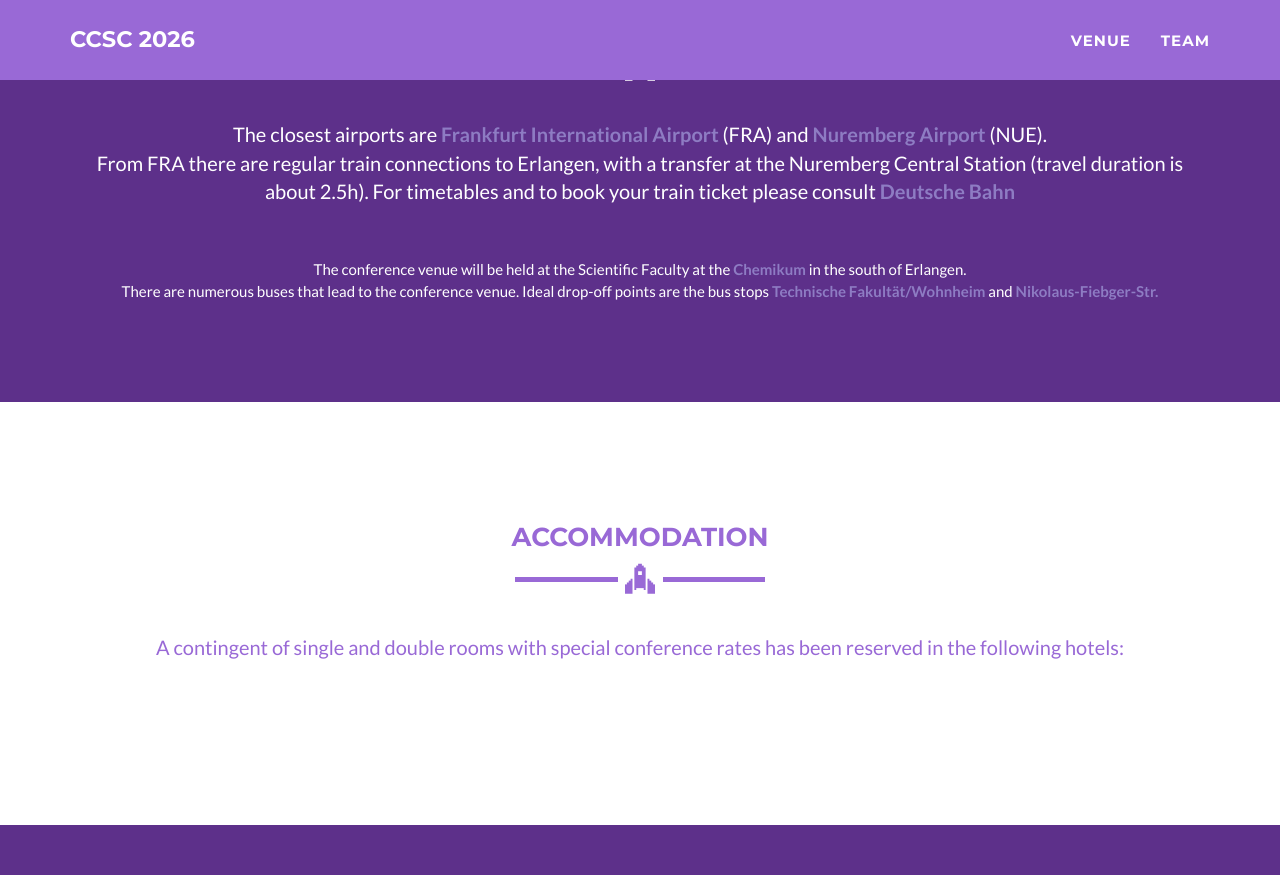
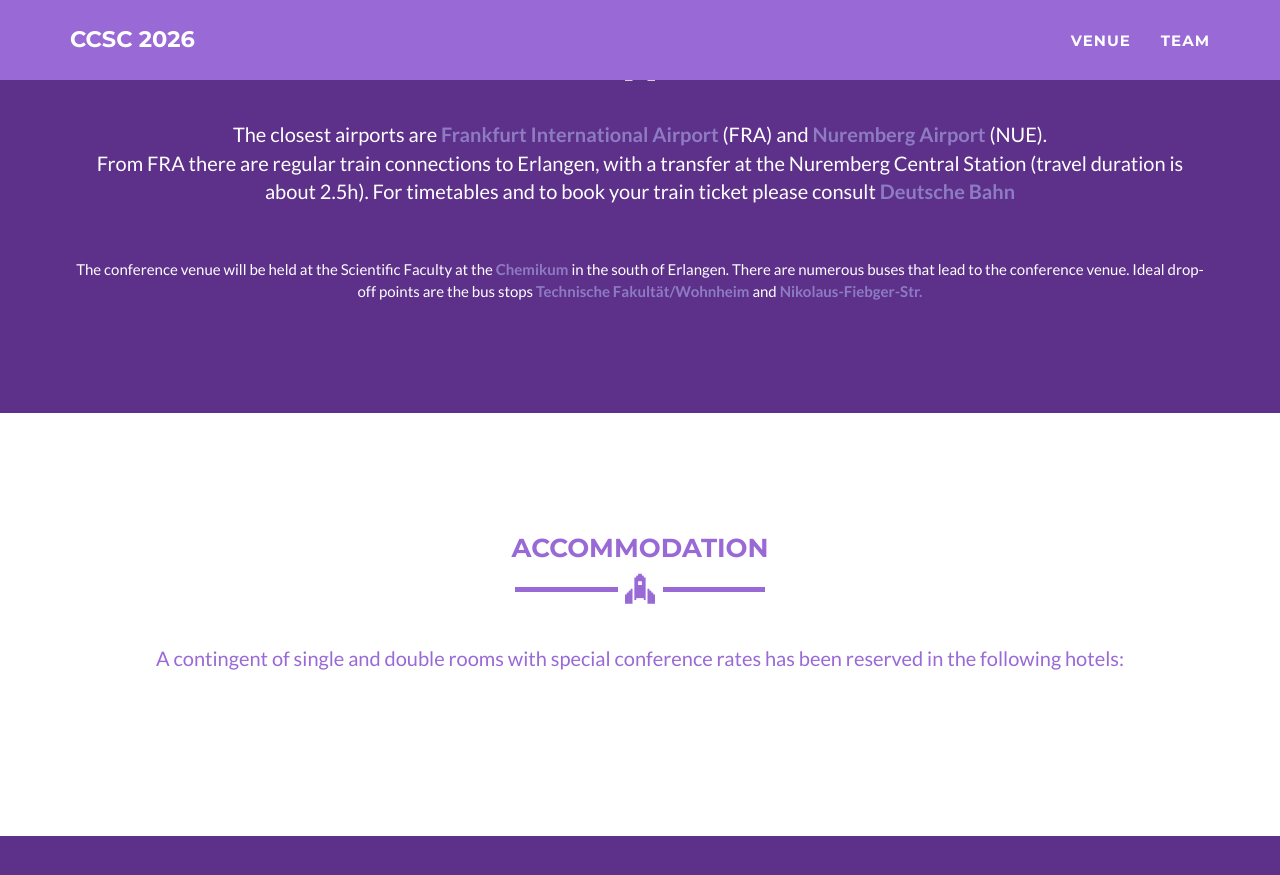
Before and after one commit to ccsc2026/ccsc2026.github.io, a Jekyll site: the page built from venue.html, in a window 1280 px wide and 900 px high, scrolled down 1272 px. Shown: the top 875 px of the window. Built offline with Jekyll 4.4.1, drawn with Linux system fonts in a browser that asks for light colours.

```diff
--- a/venue.html
+++ b/venue.html
@@ -38,10 +38,10 @@ layout: page
 		For timetables and to book your train ticket please consult <a href='https://int.bahn.de/en' target='_blank' style="color:#8e7cc3;"><b>Deutsche Bahn</b></a> </p>
      		<br><br>
 		The conference venue will be held at the Scientific Faculty at the <a href="https://www.chemistry.nat.fau.eu/" target="_blank" style="color:#8e7cc3;"><b>Chemikum</b></a> in the south of Erlangen.
-	<br>
 		There are numerous buses that lead to the conference venue. Ideal drop-off points are the bus stops <a href="https://www.google.de/maps/place/Erlangen,+Technische+Fakult%C3%A4t+%2F+Wohnheim/@49.5766664,11.0270168,17z/data=!3m1!5s0x478bf76f9ec608ed:0xdf57ea9bb55c1ef4!4m14!1m7!3m6!1s0x47a1fdca9b85ff4f:0x5c8f71482354137f!2sTechnical+Faculty+Erlangen!8m2!3d49.5743371!4d11.0294571!16s%2Fg%2F1tcwkkwf!3m5!1s0x47a1f935143c67d9:0xc8274418c1cc3ac8!8m2!3d49.5758791!4d11.0280059!16s%2Fg%2F11clsg_ymh?hl=en&entry=ttu&g_ep=EgoyMDI1MDEyMi4wIKXMDSoASAFQAw%3D%3D" target="_blank" style="color:#8e7cc3;"><b>Technische Fakultät/Wohnheim</b></a>
-	and <a href="https://www.google.de/maps/place/Nikolaus-Fiebiger-Str./@49.5766664,11.0270168,17z/data=!3m1!5s0x478bf76f9ec608ed:0xdf57ea9bb55c1ef4!4m14!1m7!3m6!1s0x47a1fdca9b85ff4f:0x5c8f71482354137f!2sTechnical+Faculty+Erlangen!8m2!3d49.5743371!4d11.0294571!16s%2Fg%2F1tcwkkwf!3m5!1s0x47a1f935f91e49c3:0x8c6701ce24293420!8m2!3d49.5777824!4d11.0313332!16s%2Fg%2F11f33n2rm9?hl=en&entry=ttu&g_ep=EgoyMDI1MDEyMi4wIKXMDSoASAFQAw%3D%3D" target="_blank" style="color:#8e7cc3;"><b>Nikolaus-Fiebger-Str.</b></a>  </div>
+		and <a href="https://www.google.de/maps/place/Nikolaus-Fiebiger-Str./@49.5766664,11.0270168,17z/data=!3m1!5s0x478bf76f9ec608ed:0xdf57ea9bb55c1ef4!4m14!1m7!3m6!1s0x47a1fdca9b85ff4f:0x5c8f71482354137f!2sTechnical+Faculty+Erlangen!8m2!3d49.5743371!4d11.0294571!16s%2Fg%2F1tcwkkwf!3m5!1s0x47a1f935f91e49c3:0x8c6701ce24293420!8m2!3d49.5777824!4d11.0313332!16s%2Fg%2F11f33n2rm9?hl=en&entry=ttu&g_ep=EgoyMDI1MDEyMi4wIKXMDSoASAFQAw%3D%3D" target="_blank" style="color:#8e7cc3;"><b>Nikolaus-Fiebger-Str.</b></a>
       		</p>
+      </div>
     </div>
   </div>
 </section>
```
Lines whose indentation alone changed are shown as unchanged.
